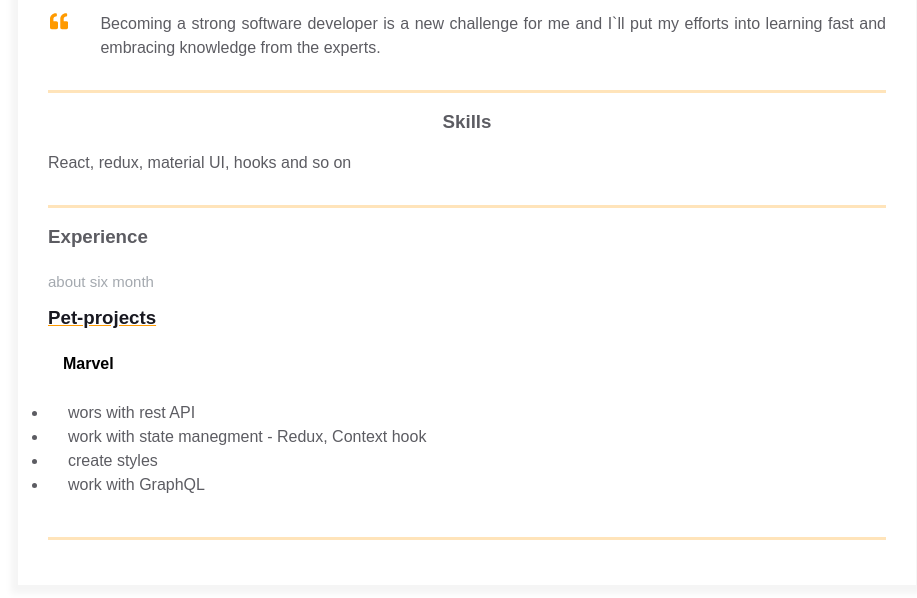
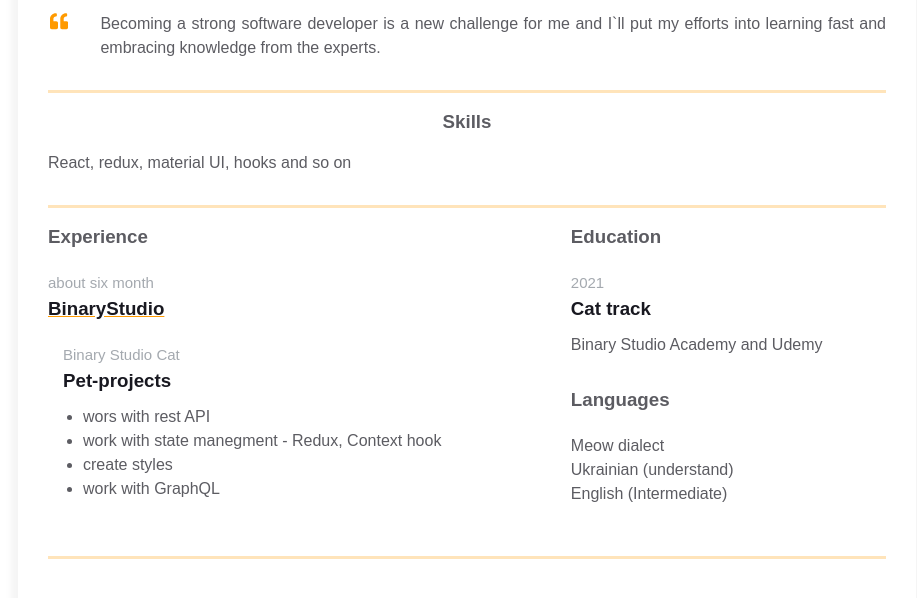
Before and after one commit to RomanMaruk/homepage, a plain HTML site: page index.html in a window 1280 px wide. Shown: the part 338-936 px from the top of the page, without its empty margins (173-1090 px from the left). Drawn offline with Linux system fonts and the light colour scheme.

Commit message:
add education block

```diff
--- a/index.html
+++ b/index.html
@@ -75,7 +75,7 @@
 					</div>
 				</div>
 
-				<div class="container">
+				<!-- <div class="container">
 					<div class="resume__block">
 						<div class="main-info fh">
 
@@ -95,6 +95,58 @@
 							<div class="additional-info fv"></div>
 						</div>
 					</div>
+				</div> -->
+
+				<div class="container">
+					<div class="resume__block">
+						<div class="main-info fh">
+
+							<div class="experiences">
+								<h3 class="experiences__header">Experience</h3>
+								<div class="experiences__company">
+									<div class="experiences__company-header">
+										<span class="experiences__company-header-durability">about six month</span>
+										<h3 class="experiences__company-header-name">BinaryStudio</h3>
+									</div>
+
+									<div class="experiences__company-project">
+										<span class="experiences__company-project-role">Binary Studio Cat</span>
+										<h3 class="experiences__company-project-name">Pet-projects</h3>
+										<ul class="experiences__company-project-responsibilities">
+											<li>wors with rest API</li=>
+											<li>work with state manegment - Redux, Context hook</li>
+											<li>create styles</li>
+											<li>work with GraphQL</li>
+										</ul>
+									</div>
+								</div>
+							</div>
+
+							<div class="additional-info fv">
+								<div class="additional-info__education">
+									<h3 class="additional-info__education-header">Education</h3>
+									<div class="additional-info__education-university">
+										<span class="additional-info__education-university-durability">2021</span>
+										<h3 class="additional-info__education-university-speciality">Cat track</h3>
+										<p class="additional-info__education-university-name">Binary Studio Academy and Udemy</p>
+									</div>
+								</div>
+
+								<div class="additional-info__languages">
+									<h3 class="additional-info__languages-header">Languages</h3>
+									<p class="additional-info__languages-item">
+										Meow dialect
+									</p>
+									<p class="additional-info__languages-item">
+										Ukrainian (understand)
+									</p>
+									<p class="additional-info__languages-item">
+										English (Intermediate)
+									</p>
+								</div>
+							</div>
+						</div>
+					</div>
 				</div>
 
 			</div>
```
